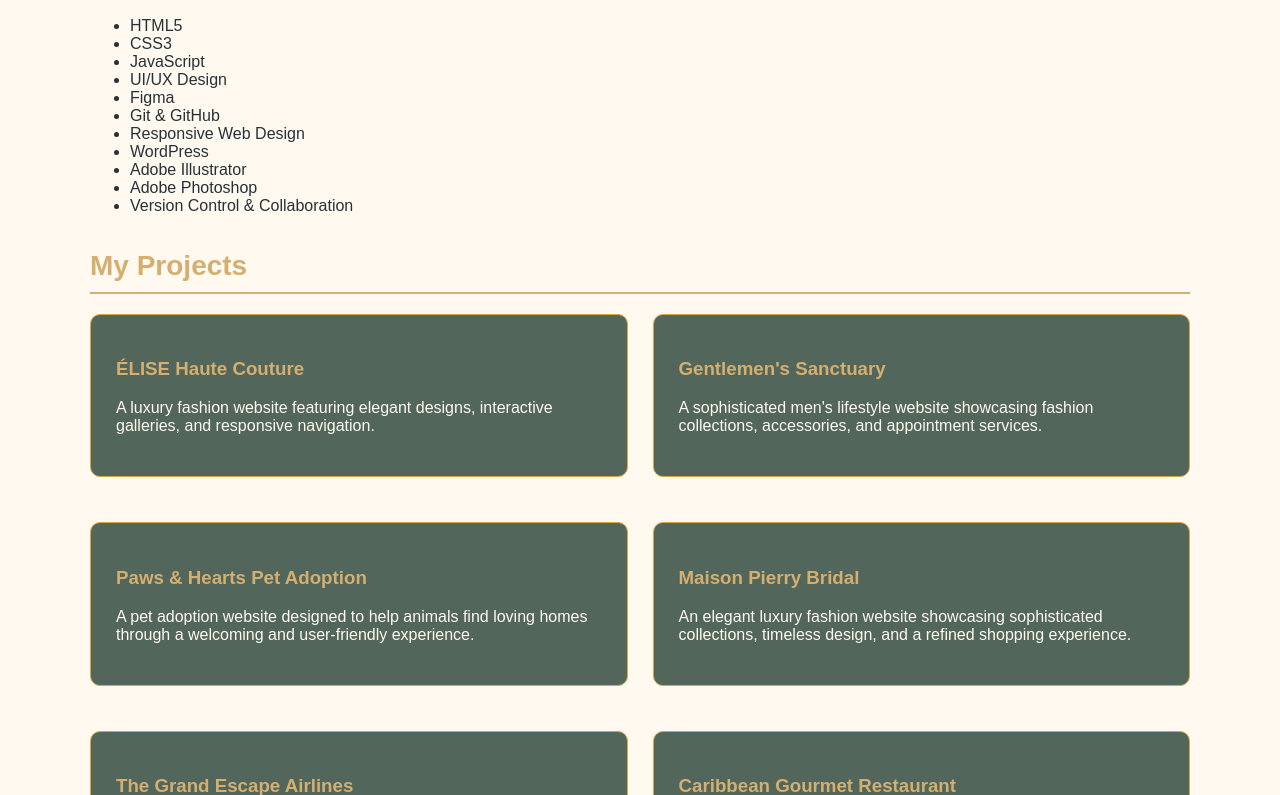
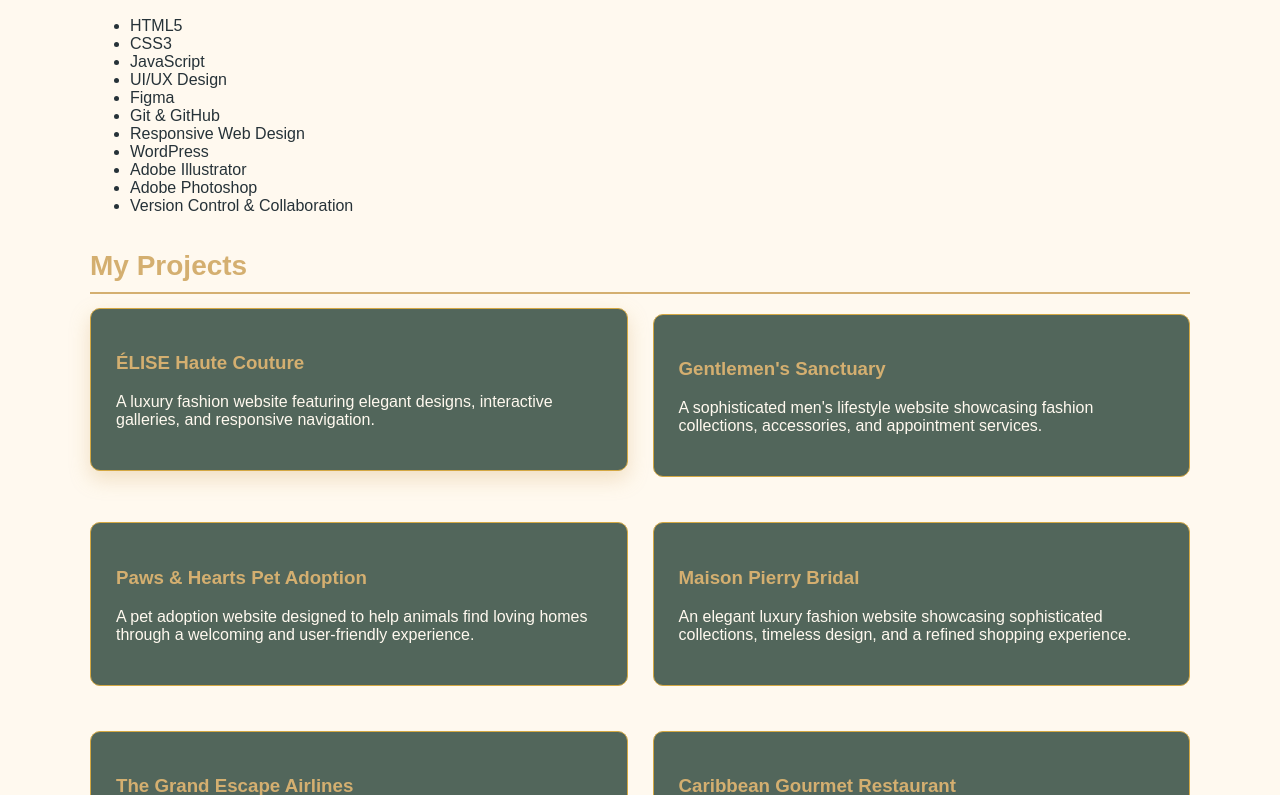
Before and after one commit to Mariep276/Mariep276.github.io, a plain HTML site: page index.html in a window 1280 px wide. In both pictures the pointer is over the element 358 px from the left and 875 px from the top of the page. Shown: the part 480-1275 px from the top of the page. Drawn offline with Linux system fonts and the light colour scheme.

Commit message:
Add smooth hover effects to project cards

```diff
--- a/app.css
+++ b/app.css
@@ -125,3 +125,12 @@ text-align: center
     color: #D4AF70;
     text-decoration: none;
 }
+/* Smooth hover effect for project cards */
+.project-card {
+    transition: transform 0.3s ease, box-shadow 0.3s ease;
+}
+
+.project-card:hover {
+    transform: translateY(-6px);
+    box-shadow: 0 8px 20px rgba(212, 175, 112, 0.35);
+}
```
